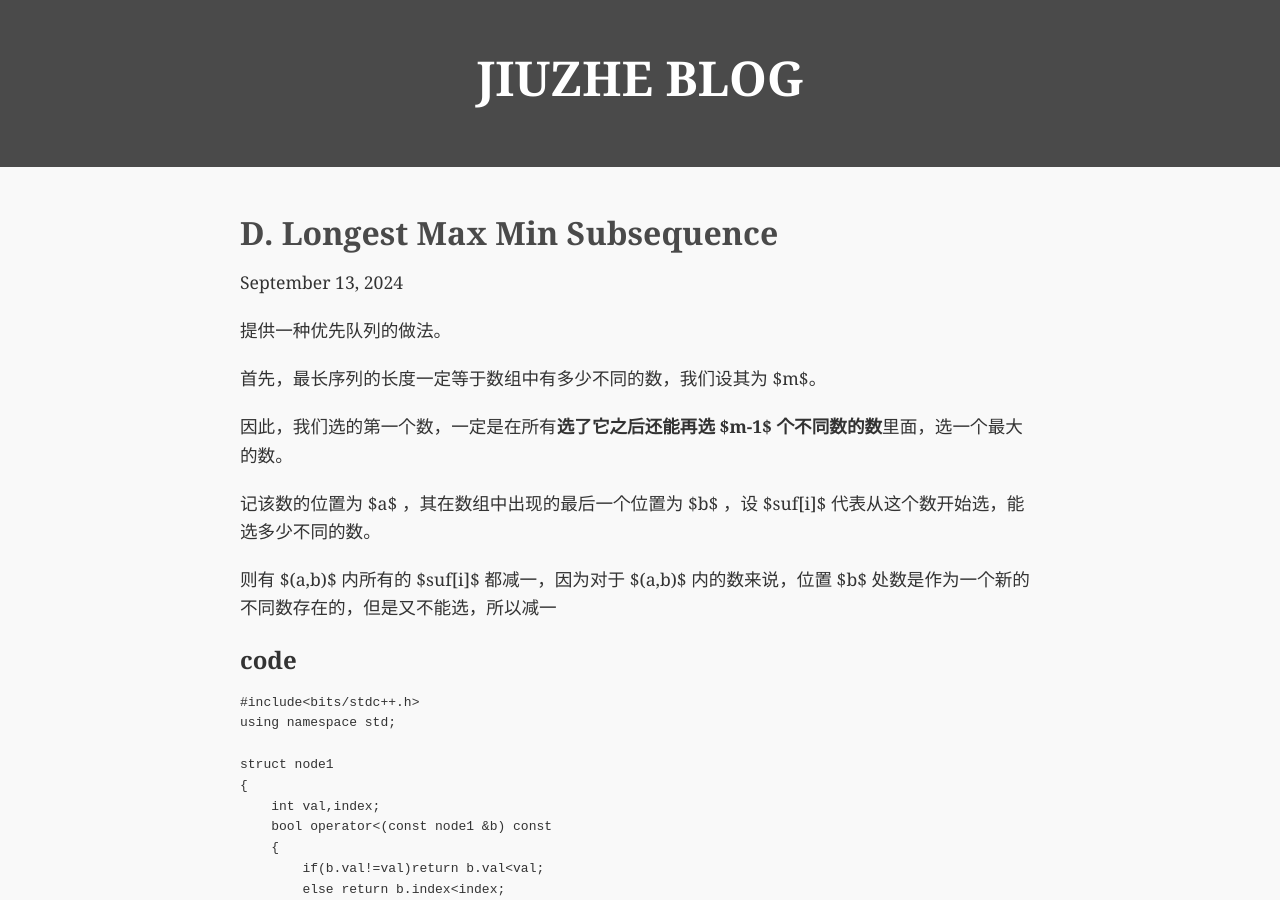
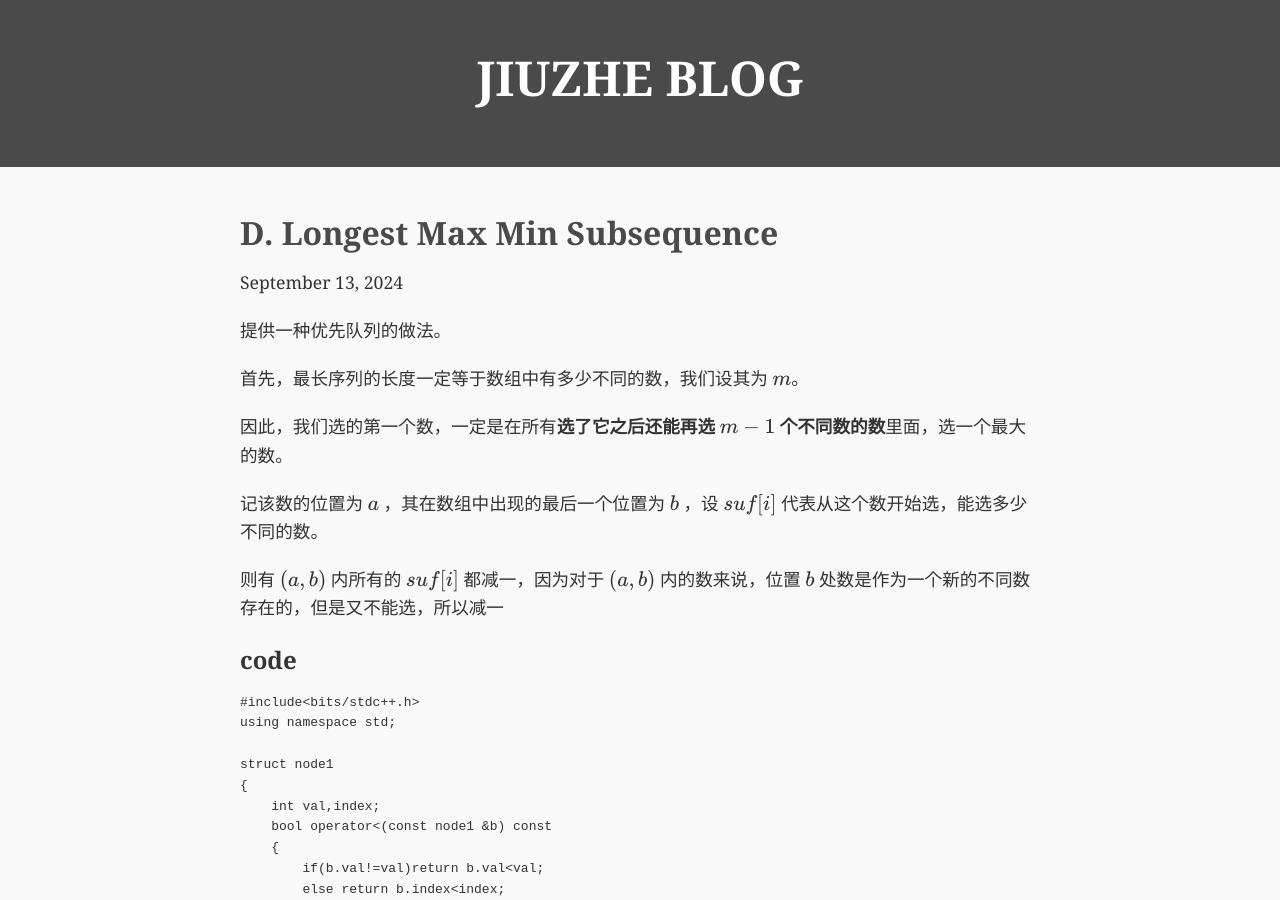
Before and after one commit to forkicksinuk/forkicksinuk.github.io, a Jekyll site: the page built from _posts/2024-09-13-cf2001d.md, in a window 1280 px wide and 900 px high. Built offline with Jekyll 4.4.1, drawn with Linux system fonts in a browser that asks for light colours; part of the change alters nothing that is shown.

```diff
--- a/_layouts/post.html
+++ b/_layouts/post.html
@@ -5,8 +5,23 @@
   <meta name="viewport" content="width=device-width, initial-scale=1.0">
   <title>{{ page.title }}</title>
   <link rel="stylesheet" href="/styles.css">
+
+  <!-- MathJax Configuration -->
+  <script type="text/javascript">
+    window.MathJax = {
+      tex: {
+        inlineMath: [['$', '$'], ['\\(', '\\)']],
+        displayMath: [['$$', '$$'], ['\\[', '\\]']]
+      },
+      svg: {
+        fontCache: 'global'
+      }
+    };
+  </script>
+
+  <!-- MathJax Script -->
   <script type="text/javascript" async
-  	src="https://cdn.jsdelivr.net/npm/mathjax@3/es5/tex-mml-chtml.js">
+    src="https://cdn.jsdelivr.net/npm/mathjax@3/es5/tex-mml-chtml.js">
   </script>
 </head>
 <body>
```
